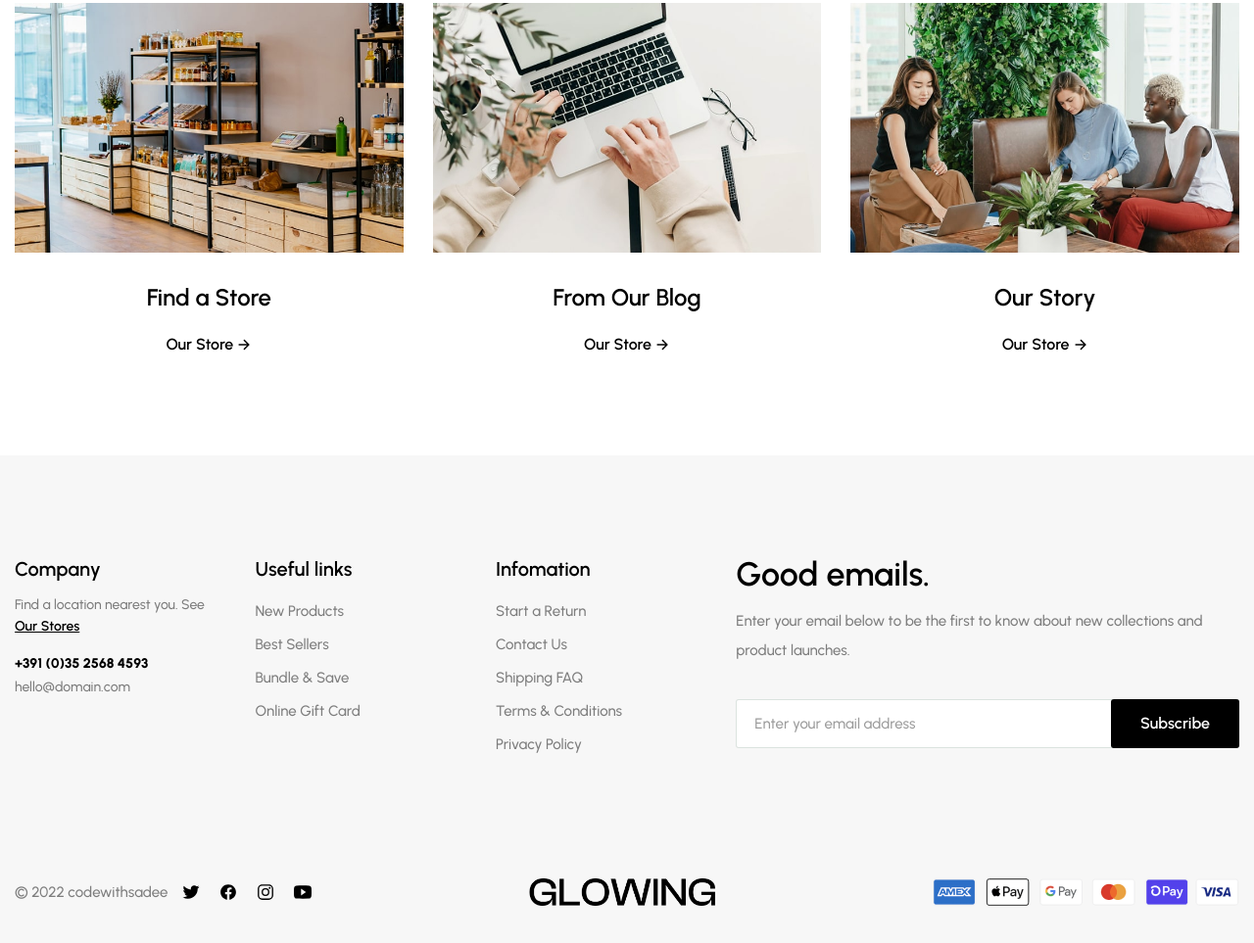
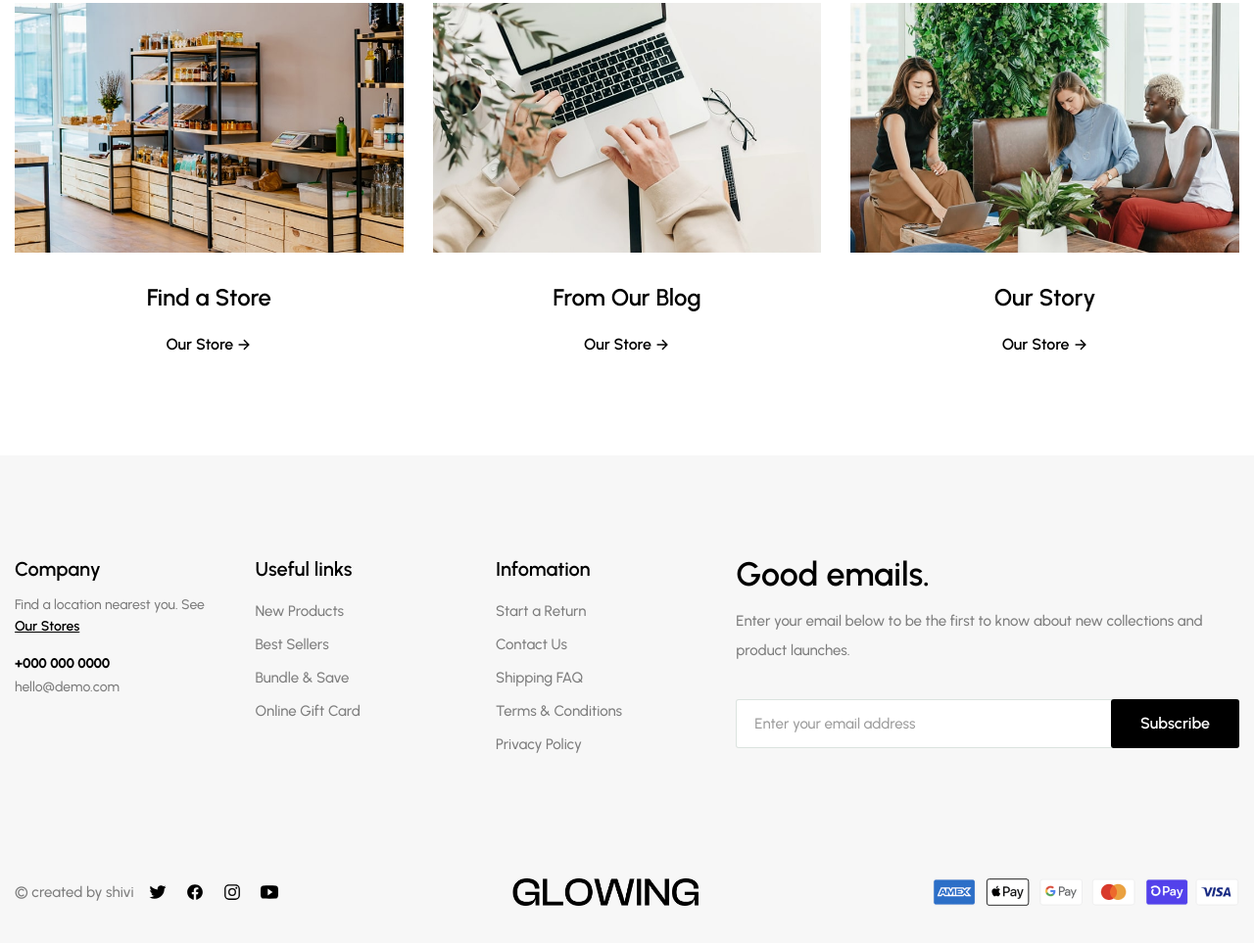
Before and after one commit to Shivkriti22/Cosmetic_Website_, a plain HTML site: page index.html in a window 1280 px wide. Shown: the part 4282-5245 px from the top of the page at 98% size. Drawn offline with nearby package versions, Linux system fonts and the light colour scheme.

Commit message:
Update index.html with latest changes

```diff
--- a/index.html
+++ b/index.html
@@ -1311,11 +1311,11 @@
           </li>
 
           <li>
-            <p class="footer-list-text bold">+391 (0)35 2568 4593</p>
+            <p class="footer-list-text bold">+000 000 0000</p>
           </li>
 
           <li>
-            <p class="footer-list-text">hello@domain.com</p>
+            <p class="footer-list-text">hello@demo.com</p>
           </li>
 
         </ul>
@@ -1395,7 +1395,7 @@
 
         <div class="wrapper">
           <p class="copyright">
-            &copy; 2022 codewithsadee
+            &copy; created by shivi
           </p>
 
           <ul class="social-list">
```
